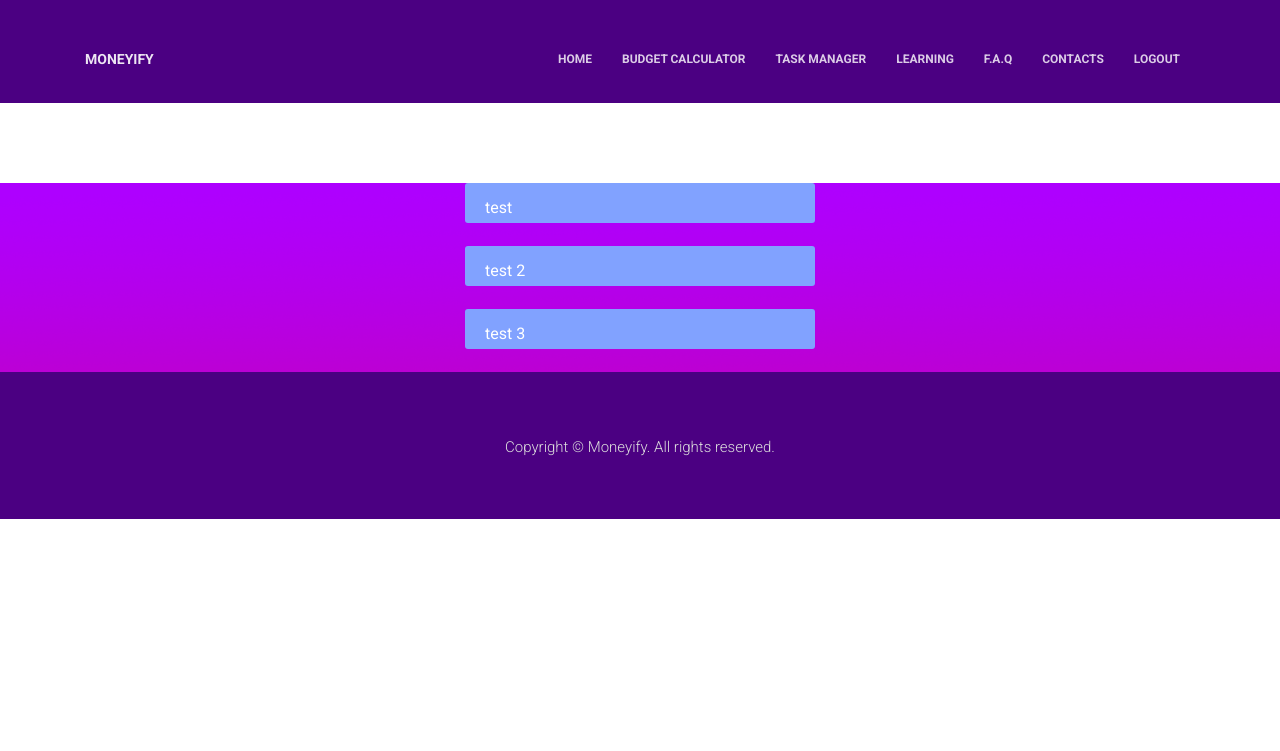
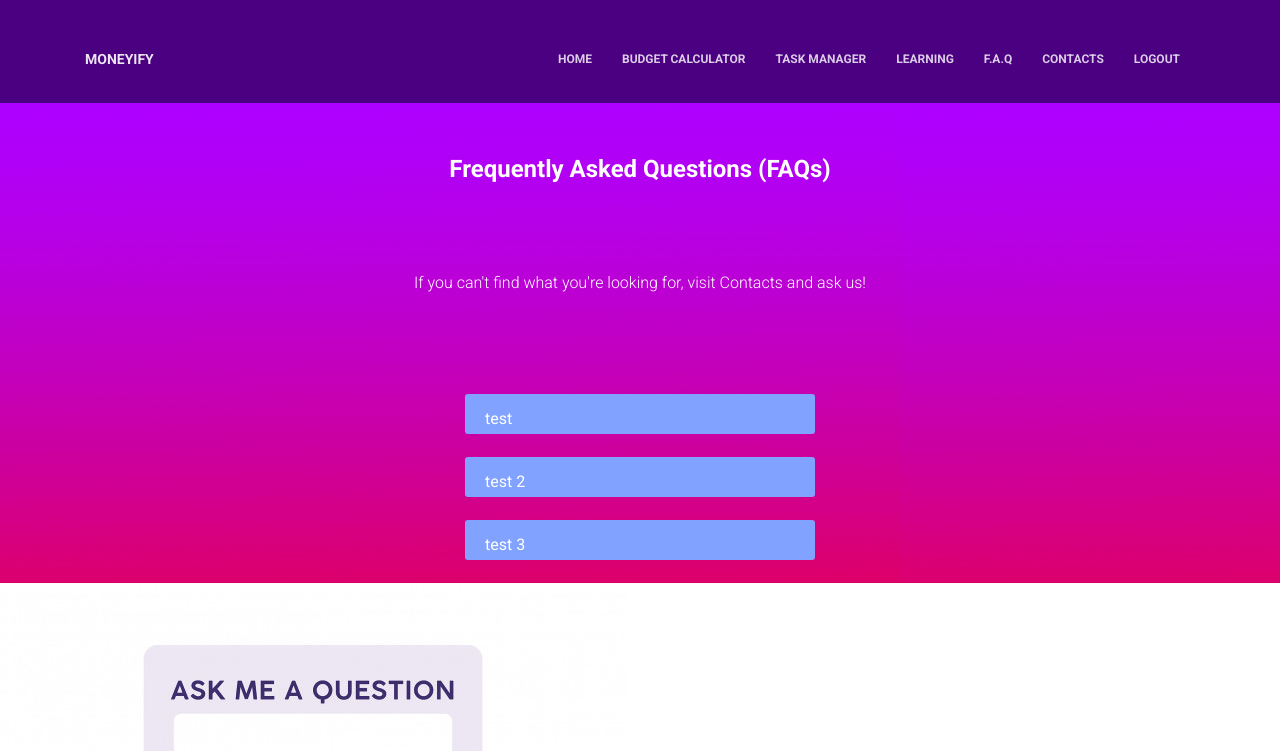
Before and after one commit to petkokp/moneyify, an Angular app in the folder moneyify/: page /faq in a window 1280 px wide. Shown: the top 751 px of the page. Built offline with nearby package versions, Linux system fonts and the light colour scheme; sample sign-in values are in the browser's storage.

Commit message:
add some more styles to faq

```diff
--- a/moneyify/src/app/faq/faq.component.css
+++ b/moneyify/src/app/faq/faq.component.css
@@ -93,3 +93,19 @@ input:checked ~ article.ac-small {
 input:checked ~ article.ac-large {
     height: 300px;
 }
+
+.title {
+    color: white;
+    text-align: center;
+    font-weight: bold;
+    padding: 50px;
+}
+
+.disclaimer {
+    text-align: center;
+}
+
+#disclaimer {
+    color: white;
+    text-decoration: none;
+}
--- a/moneyify/src/app/faq/faq.component.html
+++ b/moneyify/src/app/faq/faq.component.html
@@ -1,4 +1,9 @@
+<div class="faq">
     <div class="body">
+        <h1 class="title">Frequently Asked Questions (FAQs)</h1>
+        <p class="disclaimer">If you can't find what you're looking for, visit
+            <a id="disclaimer" href="#contacts">Contacts</a>
+            and ask us!</p>
         <section id="faq">
             <div class="faq-block">
                 <input id="ac-1" type="checkbox">
@@ -26,3 +31,7 @@
             </div>
         </section>
     </div>
+    <div>
+        <img src="../../assets/images/faq.jpg">
+    </div>
+</div>
```
Also changed, not shown: moneyify/src/assets/images/faq.jpg (added). Lines whose indentation alone changed are shown as unchanged.
